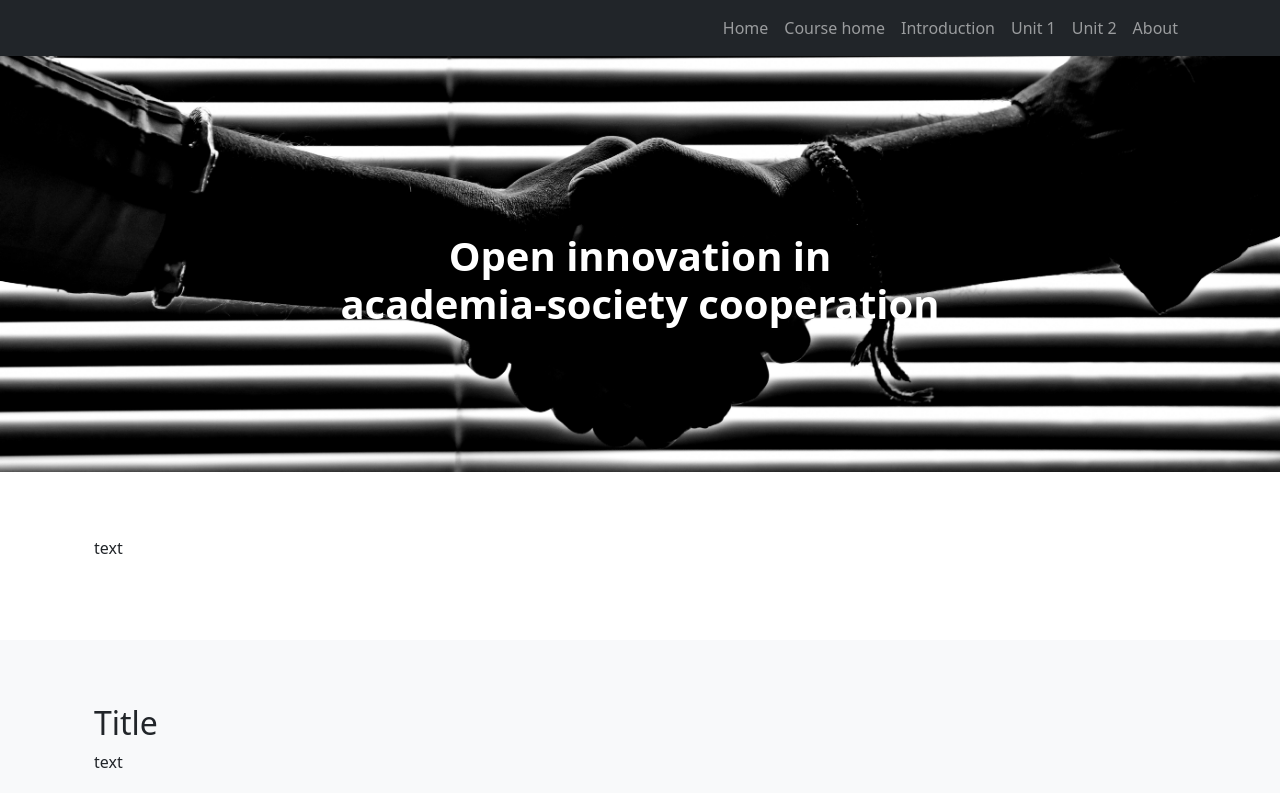
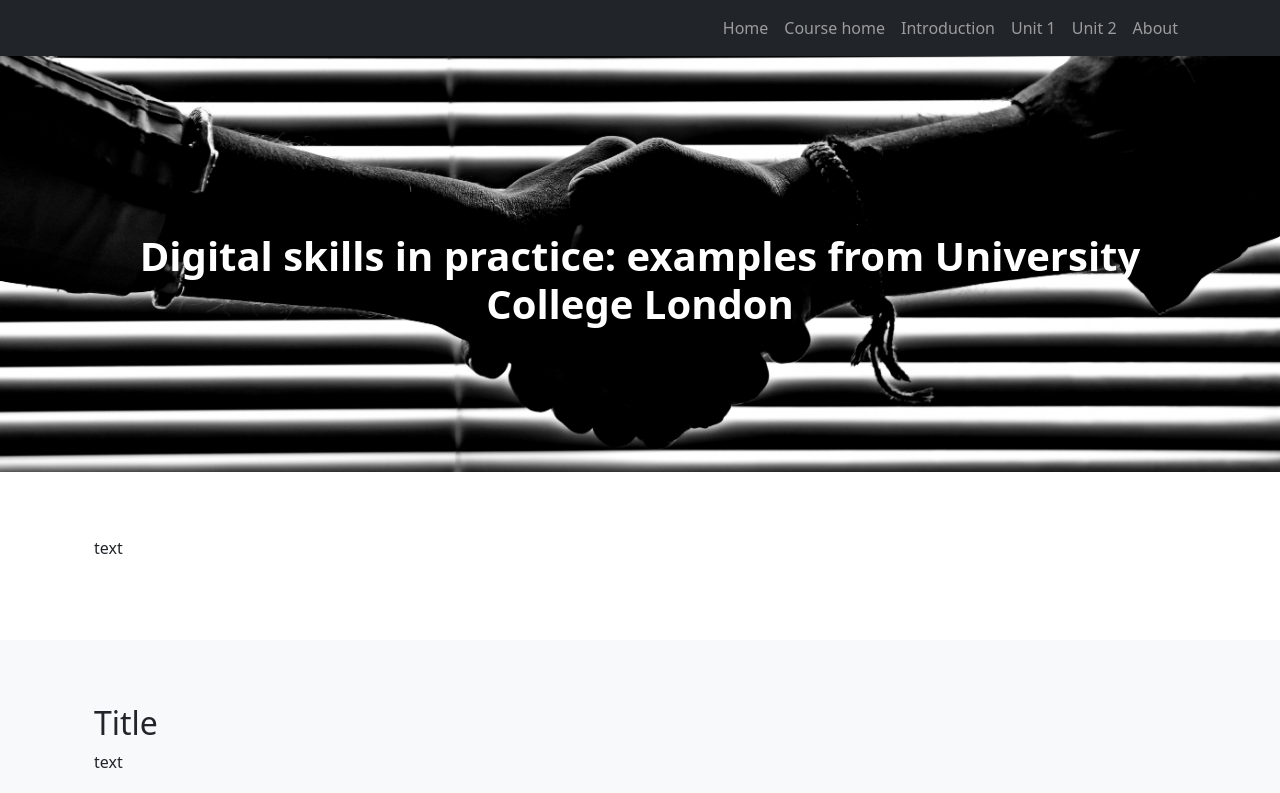
Before and after one commit to web2learn/digital-actions, a plain HTML site: page digital-skills.html in a window 1280 px wide. Shown: the top 793 px of the page. Drawn offline with nearby package versions, Linux system fonts and the light colour scheme.

Commit message:
Update digital-skills.html

```diff
--- a/digital-skills.html
+++ b/digital-skills.html
@@ -32,7 +32,7 @@
         <!-- Header-->
         <header class="masthead4">
             <div class="container px-4 text-center">
-                <h1 class="fw-bolder">Open innovation in <br>academia-society cooperation</h1>
+                <h1 class="fw-bolder">Digital skills in practice: examples from University College London</h1>
             </div>
         </header>
         <!-- 1.1 section-->
```
